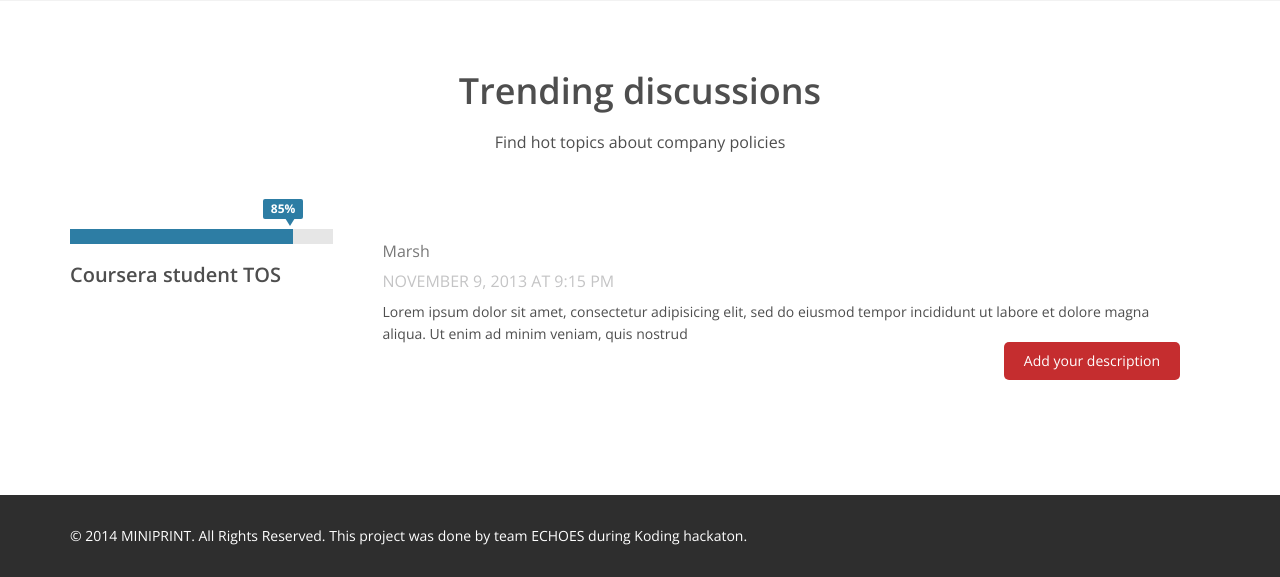
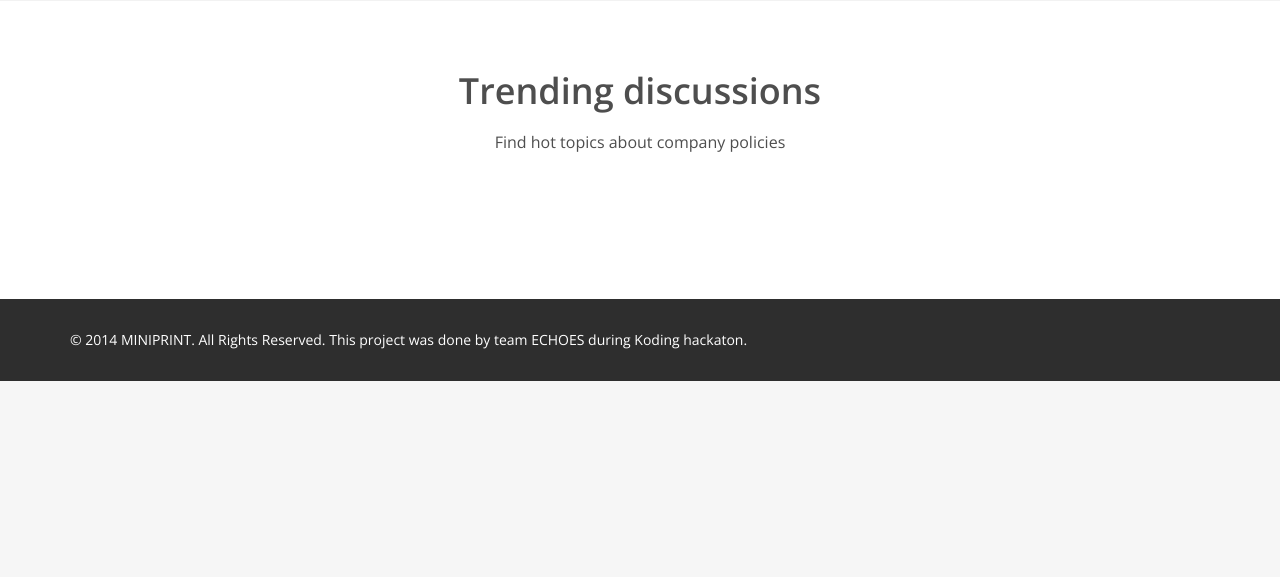
Before and after one commit to frnhr/miniprint, a Django app: template web/templates/web/index.html in a window 1280 px wide. Shown: the part 1097-1674 px from the top of the page. After the commit the page ends 1478 px from the top, so only its background shows below. Run offline with Django 3.2, Linux system fonts and the light colour scheme; the template is opened without the code that fills it, so the values that code supplies are empty.

Commit message:
removed trending coursera TOS

```diff
--- a/web/templates/web/index.html
+++ b/web/templates/web/index.html
@@ -133,29 +133,7 @@
                 </div><!--/.row-->
             {% endfor %}{# comment in trending #}
 
-            <div class="row">
-                <div class="col-xs-3 ">
+                </div>
 
-                <div class="progress">
-                <div style="width: 85%" aria-valuemax="100" aria-valuemin="0" aria-valuenow="40" role="progressbar" class="progress-bar  color1">
-                                <span class="bar-width">85%</span>
-                              </div>
-                </div>
-                                <h2>Coursera student TOS</h2>
-                </div>
-				<div class="col-xs-9 ">
-				<div class="media comment_section">
-
-                            <div class="media-body post_reply_comments">
-                                <h3>Marsh</h3>
-                                <h4>NOVEMBER 9, 2013 AT 9:15 PM</h4>
-                                <p>Lorem ipsum dolor sit amet, consectetur adipisicing elit, sed do eiusmod tempor incididunt ut labore et dolore magna aliqua. Ut enim ad minim veniam, quis nostrud</p>
-                                <a href="#">Add your description</a>
-                            </div>
-                        </div>
-                </div>
-            </div><!--/.row-->
-
-        </div><!--/.container-->
     </section><!--/#recent-works-->
 {% endblock %}
```
